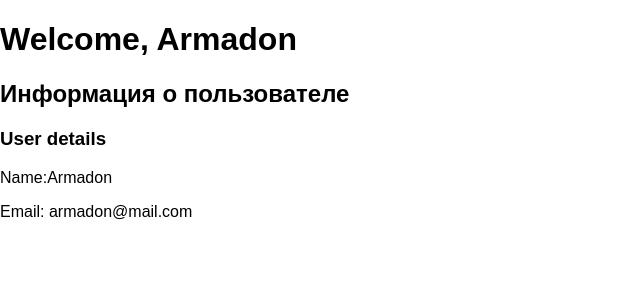
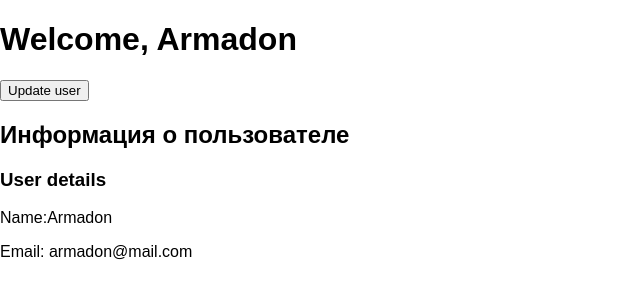
Before and after one commit to MAG7777/may_app, a React (Vite) app: page / in a window 1280 px wide. Shown: the top 300 px of the page, without its empty margins (0-640 px from the left). Built offline with nearby package versions, Linux system fonts and the light colour scheme.

Commit message:
usecontext partial

```diff
--- a/src/Contexts/UserContext.tsx
+++ b/src/Contexts/UserContext.tsx
@@ -1,15 +1,23 @@
 import { createContext, useContext } from "react";
-type User = {
-    id?:number,
-    name:string,
-    email:string
-}
-export const UserContext = createContext<User|null>(null);
+export type User = {
+    id?: number;
+    name: string;
+    email: string;
+};
 
-export function useUserContext(){
+type UserContextType = {
+    user: User;
+    updateUser: (newUser: User) => void;
+};
+export const UserContext = createContext<UserContextType>({
+    user: { name: "", email: "" },
+    updateUser: () => { }
+});
+
+export function useUserContext() {
     const user = useContext(UserContext);
 
-    if(!user){
+    if (!user) {
         throw new Error("Info did not receve")
     }
 
--- a/src/components/App/App.tsx
+++ b/src/components/App/App.tsx
@@ -1,23 +1,30 @@
 import Header from '../Header/Header';
 import './App.css';
 import { UserContext } from '../../Contexts/UserContext';
+import { useState } from 'react';
 type User = {
     id?:number,
     name:string,
     email:string
 }
 
-function App() {
-
-  const user:User = {
+const userInitialValue= {
     name:"Armadon",
     email:"armadon@mail.com"
   }
 
+
+function App() {
+  const [user, setUser] = useState<User>(userInitialValue);
+
+  const updateUser = (newUser:User)=>{
+      setUser(newUser)
+  }
+
   return (
-    <UserContext value={user}>
+    <UserContext.Provider value={{user, updateUser}}>
         <Header />
-    </UserContext>
+    </UserContext.Provider>
   )
 }
 
--- a/src/components/Header/Header.tsx
+++ b/src/components/Header/Header.tsx
@@ -1,11 +1,12 @@
 import { useUserContext } from "../../Contexts/UserContext";
 import UserInfo from "../UserInfo";
 function Header() {
-    const user = useUserContext()
+    const {user, updateUser} = useUserContext()
 
     return (
         <div>
             <h1>Welcome, {user?.name}</h1>
+            <button onClick={()=>updateUser({name:"test",email:"tes@mail.com"})}>Update user</button>
             <UserInfo />
         </div>
 
--- a/src/components/UserDetails.tsx
+++ b/src/components/UserDetails.tsx
@@ -2,7 +2,7 @@ import { useUserContext } from "../Contexts/UserContext";
 
 
 function UserDetails() {
-    const user = useUserContext()
+    const {user} = useUserContext()
 
     return (
         <div>
```
